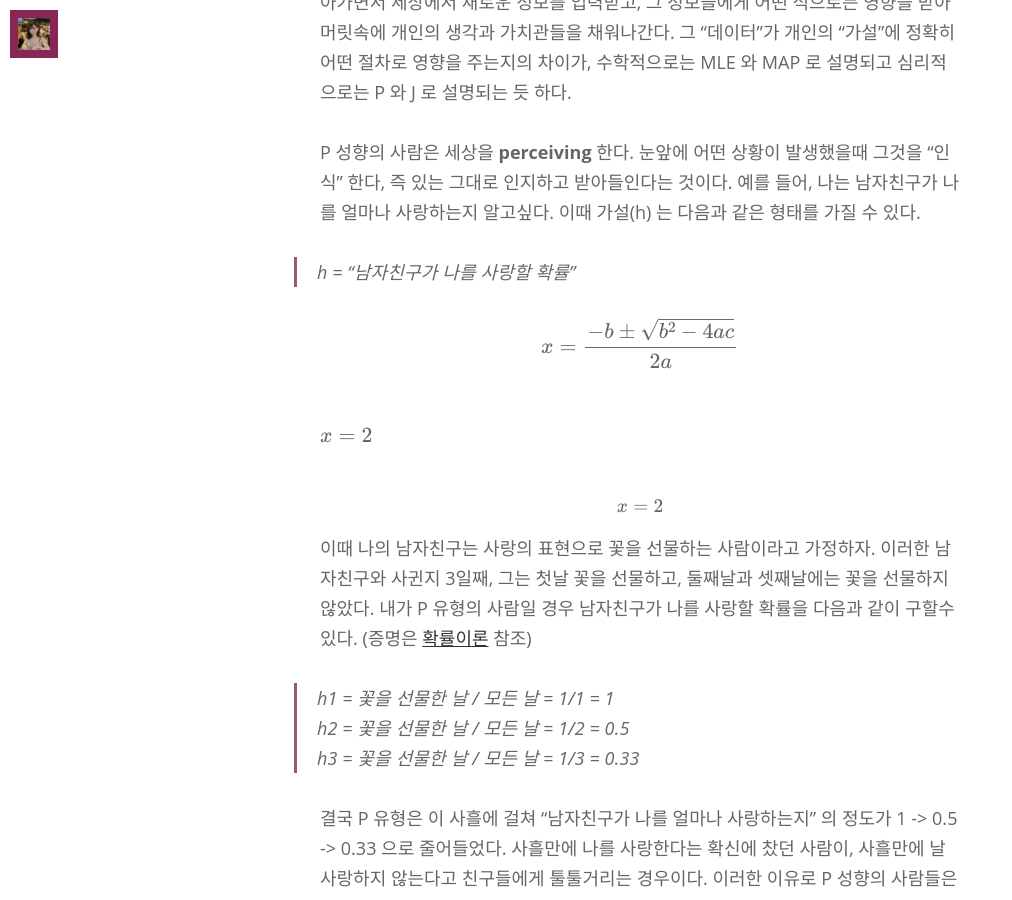
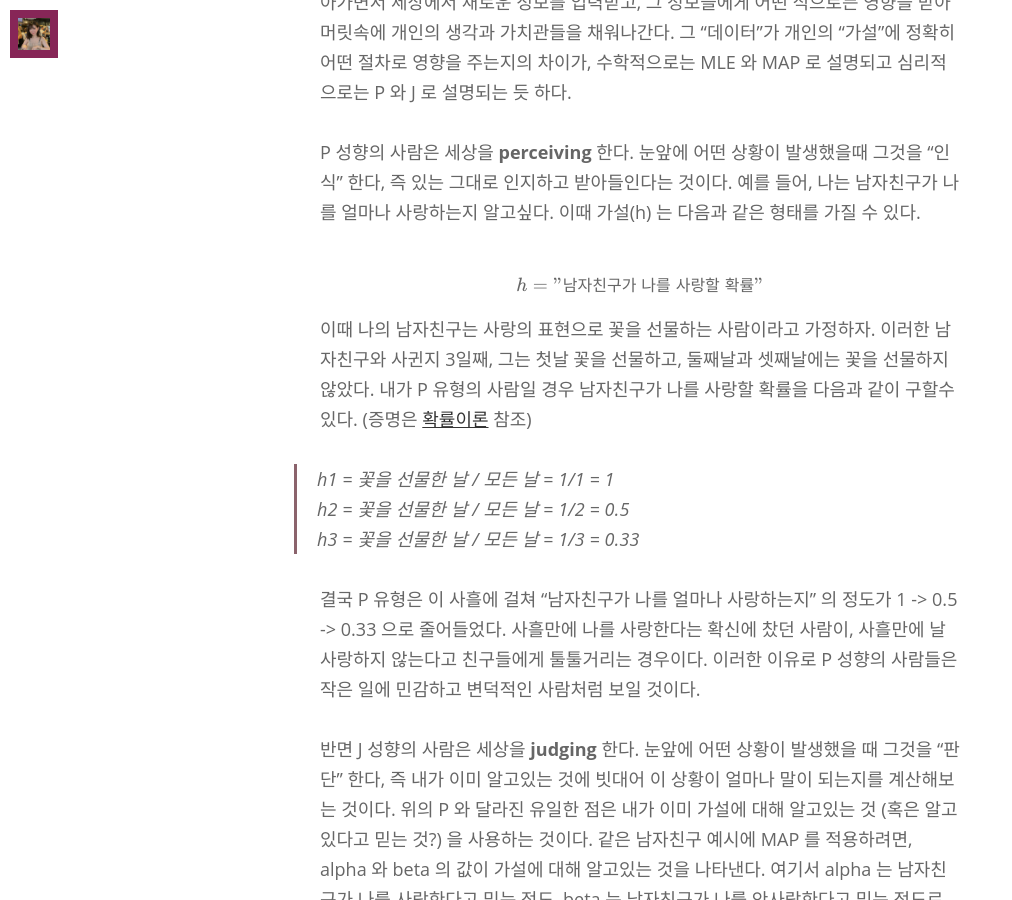
Before and after one commit to minniie/minniie.github.io, a Jekyll site: the page built from _posts/2021-08-04-post3.markdown, in a window 1280 px wide and 900 px high, scrolled down 1673 px. Shown: the whole window, without its empty margins (0-1012 px from the left). Built offline with Jekyll 4.4.1, drawn with Linux system fonts in a browser that asks for light colours; nearby versions of some CDN libraries; some web fonts are replaced.

Commit message:
Update 2021-08-04-post3.markdown

```diff
--- a/_posts/2021-08-04-post3.markdown
+++ b/_posts/2021-08-04-post3.markdown
@@ -17,13 +17,9 @@
 인간에게 외부 세상은 “데이터” 이고, 내부의 생각은 일종의 “가설” 이다. 우리는 매일 살아가면서 세상에서 새로운 정보를 입력받고, 그 정보들에게 어떤 식으로든 영향을 받아 머릿속에 개인의 생각과 가치관들을 채워나간다. 그 "데이터"가 개인의 "가설"에 정확히 어떤 절차로 영향을 주는지의 차이가, 수학적으로는 MLE 와 MAP 로 설명되고 심리적으로는 P 와 J 로 설명되는 듯 하다.
 
 P 성향의 사람은 세상을 **perceiving** 한다. 눈앞에 어떤 상황이 발생했을때 그것을 “인식” 한다, 즉 있는 그대로 인지하고 받아들인다는 것이다. 예를 들어, 나는 남자친구가 나를 얼마나 사랑하는지 알고싶다. 이때 가설(h) 는 다음과 같은 형태를 가질 수 있다.
->h = "남자친구가 나를 사랑할 확률"
 
-<p>$$ x = \frac{-b \pm \sqrt{b^2-4ac}}{2a} $$</p>
+$$ h = \text{"남자친구가 나를 사랑할 확률"} $$
 
-$ x = 2 $
-
-$$x=2$$
 
 이때 나의 남자친구는 사랑의 표현으로 꽃을 선물하는 사람이라고 가정하자. 이러한 남자친구와 사귄지 3일째, 그는 첫날 꽃을 선물하고, 둘째날과 셋째날에는 꽃을 선물하지 않았다. 내가 P 유형의 사람일 경우 남자친구가 나를 사랑할 확률을 다음과 같이 구할수 있다. (증명은 [확률이론](https://minniie.github.io/%ED%99%95%EB%A5%A0/2021/07/27/probability.html) 참조)
 >h1 = 꽃을 선물한 날 / 모든 날 = 1/1 = 1
```
